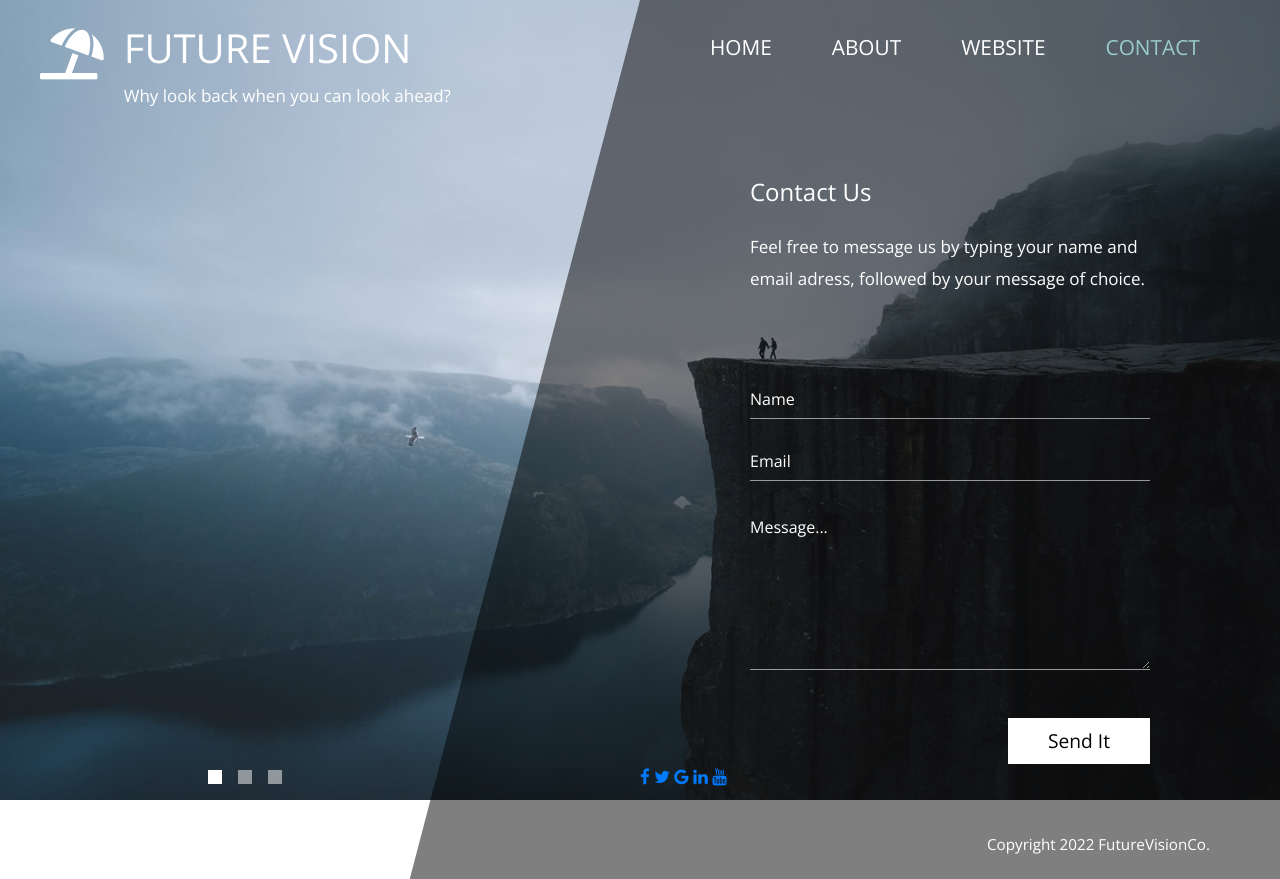
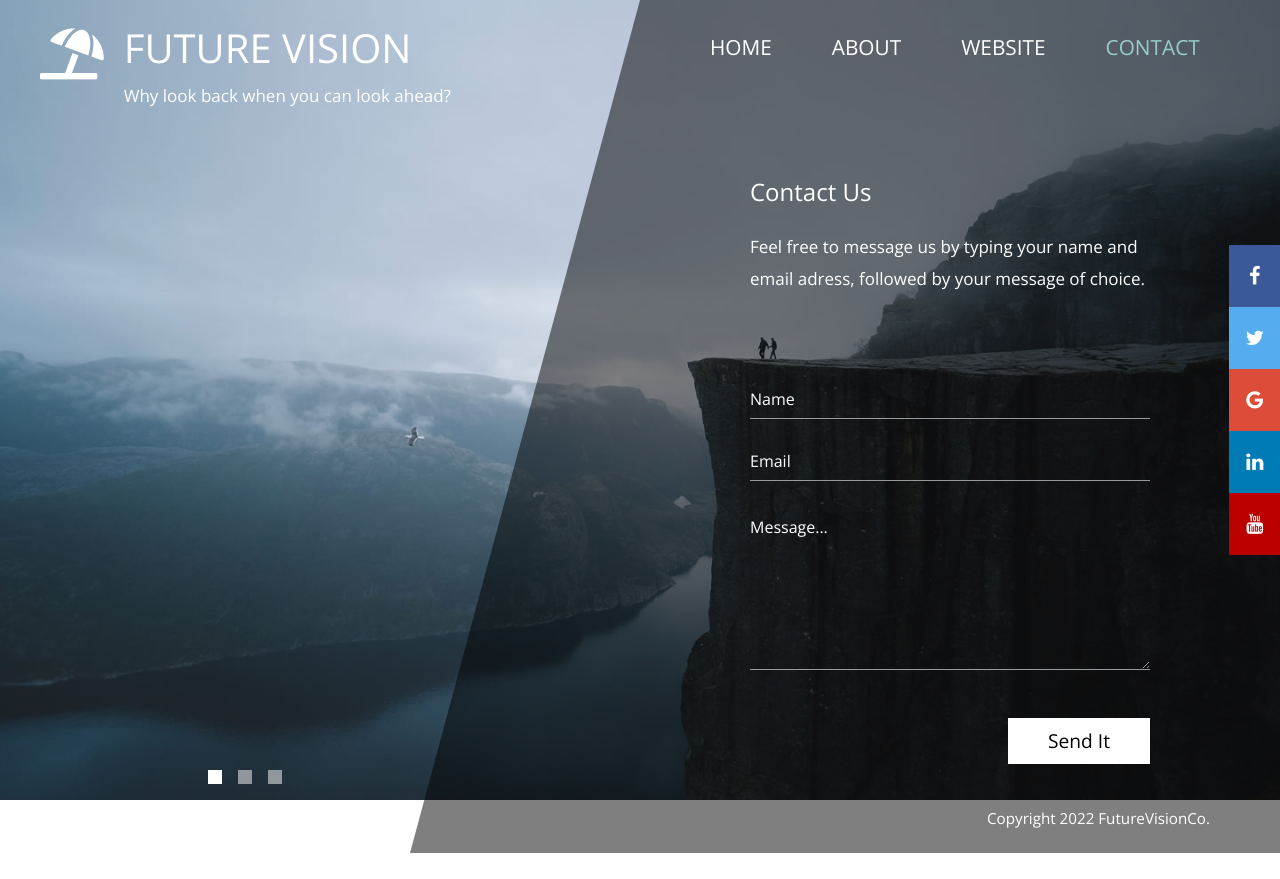
Before and after one commit to NoelPF/My-Projects-WebDev, a plain HTML site: page Future Vision/contact.html in a window 1280 px wide. After the commit the page ends 853 px from the top, so only its background shows below. Drawn offline with nearby package versions, Linux system fonts and the light colour scheme.

Commit message:
Add files via upload

```diff
--- a/Future Vision/css/futurevision.css
+++ b/Future Vision/css/futurevision.css
@@ -331,3 +331,55 @@ textarea {
     .tm-service-img { margin-right: 0; }
     .tm-service-img-r { margin-left: 0; }
 }
+
+.icon-bar {
+  position: fixed;
+  top: 50%;
+  right: 0;
+  -webkit-transform: translateY(-50%);
+  -ms-transform: translateY(-50%);
+  transform: translateY(-50%);
+}
+
+.icon-bar a {
+  display: block;
+  text-align: center;
+  padding: 16px;
+  transition: all 0.3s ease;
+  color: white;
+  font-size: 20px;
+}
+
+.icon-bar a:hover {
+  background-color: #000;
+}
+
+.facebook {
+  background: #3B5998;
+  color: white;
+}
+
+.twitter {
+  background: #55ACEE;
+  color: white;
+}
+
+.google {
+  background: #dd4b39;
+  color: white;
+}
+
+.linkedin {
+  background: #007bb5;
+  color: white;
+}
+
+.youtube {
+  background: #bb0000;
+  color: white;
+}
+
+.content {
+  margin-left: 75px;
+  font-size: 30px;
+}
```
